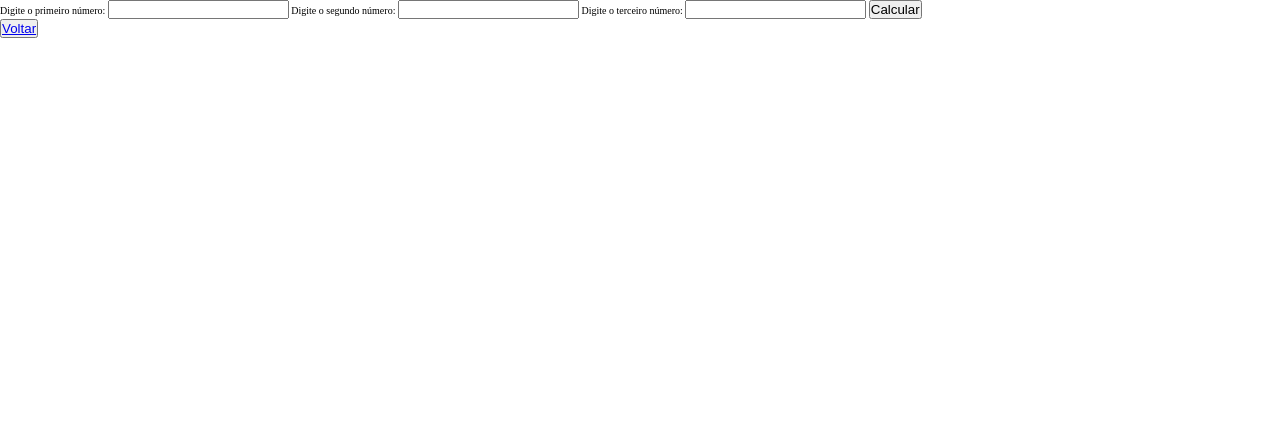
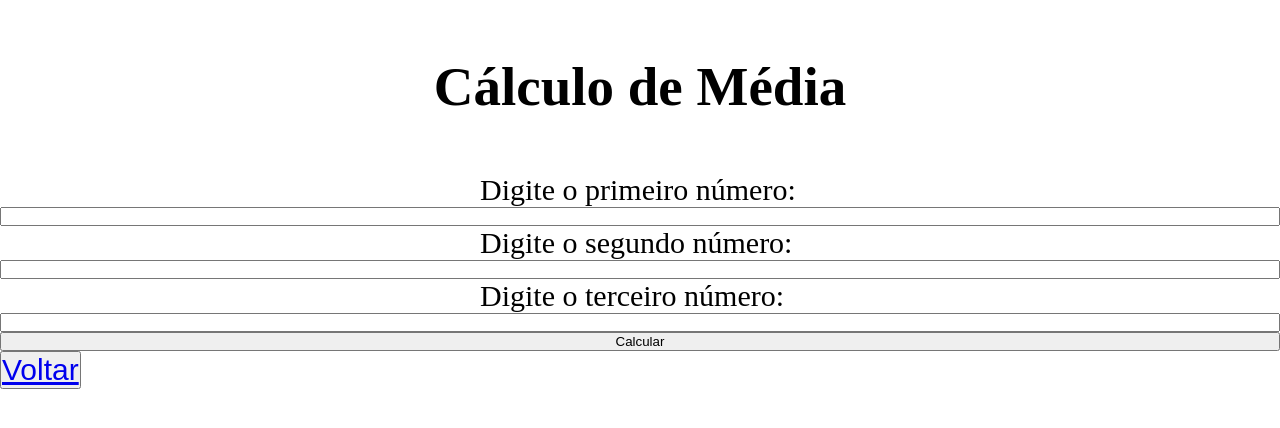
Before and after one commit to ferrazjaa/tarefa14, a plain HTML site: page media.html in a window 1280 px wide. Drawn offline with Linux system fonts and the light colour scheme.

Commit message:
update #1
Começo da estilização

```diff
--- a/css/reset.css
+++ b/css/reset.css
@@ -8,3 +8,32 @@
 :root{
     font-size: 62.5%;
 }
+
+main{
+    display: flex;
+    flex-direction: column;
+}
+
+h1{
+    font-size: 5.5rem;
+    text-align: center;
+    margin: 5.5rem;
+}
+
+label, button{
+    font-size: 3rem;
+}
+
+label{
+    align-self: center;
+    width: 25%;
+}
+
+/* input{
+    font-size:2.3rem;
+    padding: 1.1rem;
+    width: 8%;
+    text-align: center;
+    border: none;
+    border-radius: 1rem;
+} */
--- a/media.html
+++ b/media.html
@@ -12,6 +12,9 @@
 <body>
     <!-- Faça um programa JavaScript que receba 3 números informados pelo usuário e em seguida apresente na tela qual é a média destes números. -->
 
+    <h1>Cálculo de Média</h1>
+
+    <main>
         <label for="num1">Digite o primeiro número:</label>
         <input type="number" name="num1" id="num1">
 
@@ -22,6 +25,9 @@
         <input type="number" name="num3" id="num3">
         <input type="button" value="Calcular" onclick="calcularMedia()">
         <p id="resultado"></p>
+    </main>
+
+
 
     <button><a href="index.html">Voltar</a></button>
 
```
Also changed, not shown: 1 other file. Lines whose indentation alone changed are shown as unchanged.
